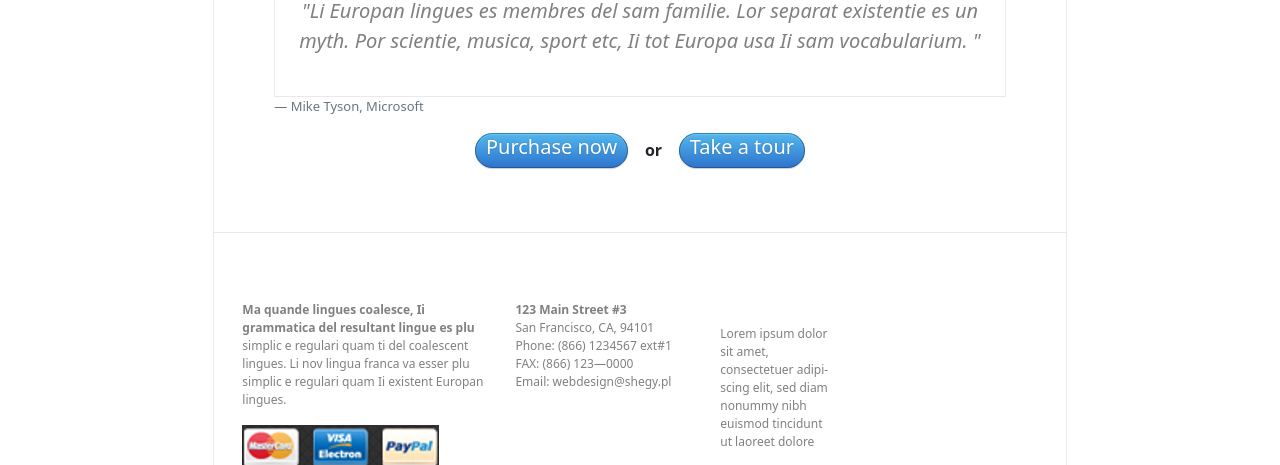
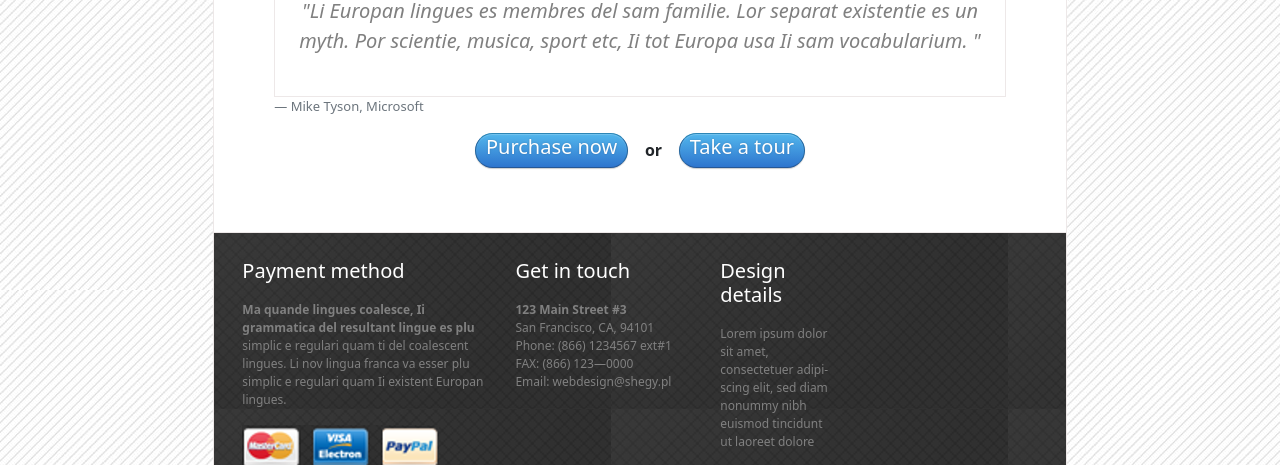
Before and after one commit to nktoanK20/2210-PTUDW-20KTPM1-BTCN01, a plain HTML site: page index.html in a window 1280 px wide. Shown: the part 1870-2335 px from the top of the page. Drawn offline with nearby package versions, Linux system fonts and the light colour scheme; the site is published under a folder, as on GitHub Pages, so addresses that start at the root find nothing.

Commit message:
Update default.css

```diff
--- a/css/default.css
+++ b/css/default.css
@@ -10,7 +10,7 @@ html {
 }
 
 body{
-    background-image: url(/img/bg.jpg);
+    background-image: url(../img/bg.jpg);
 }
 
 #main{
@@ -158,7 +158,7 @@ div.header-foot{
 }
 
 #footer{
-    background-image: url(/img/bg-footer.png);
+    background-image: url(../img/bg-footer.png);
     border-bottom: none;
 }
 
```
